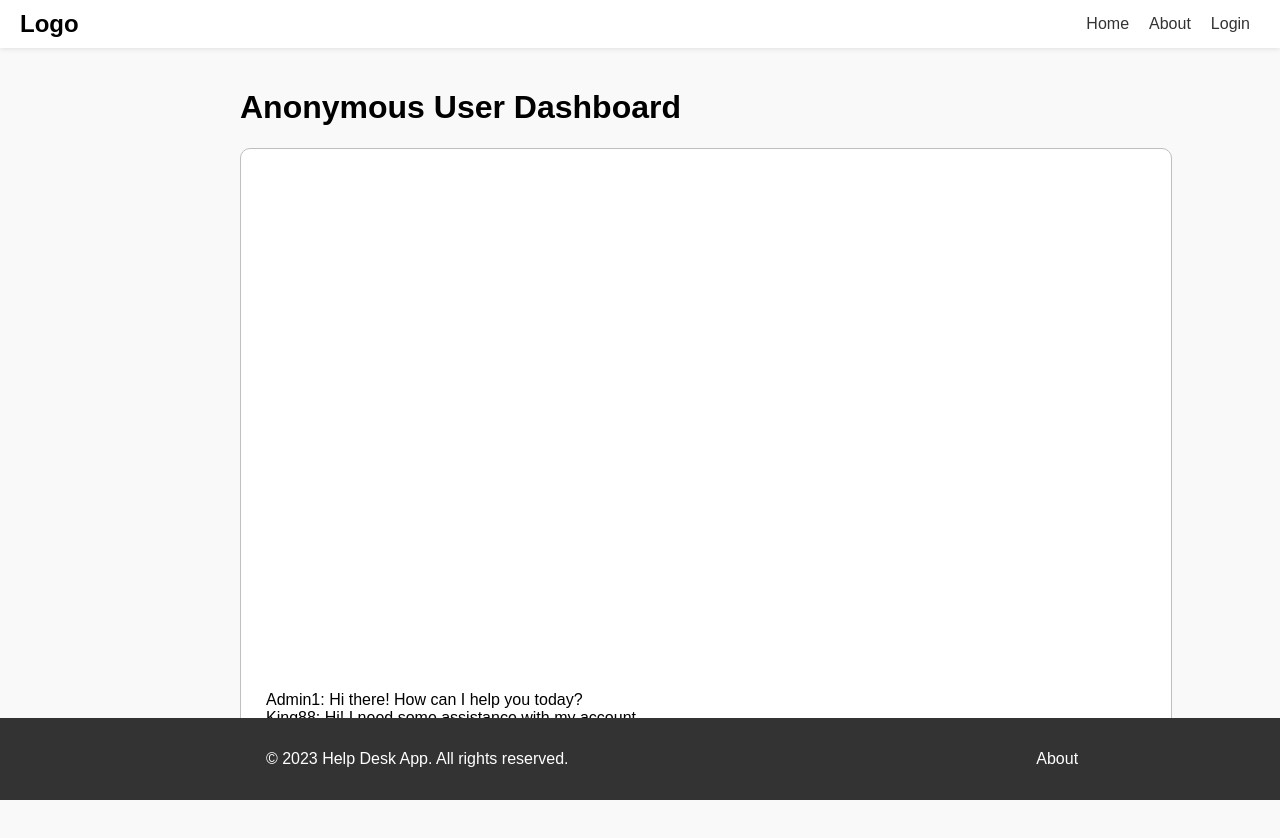
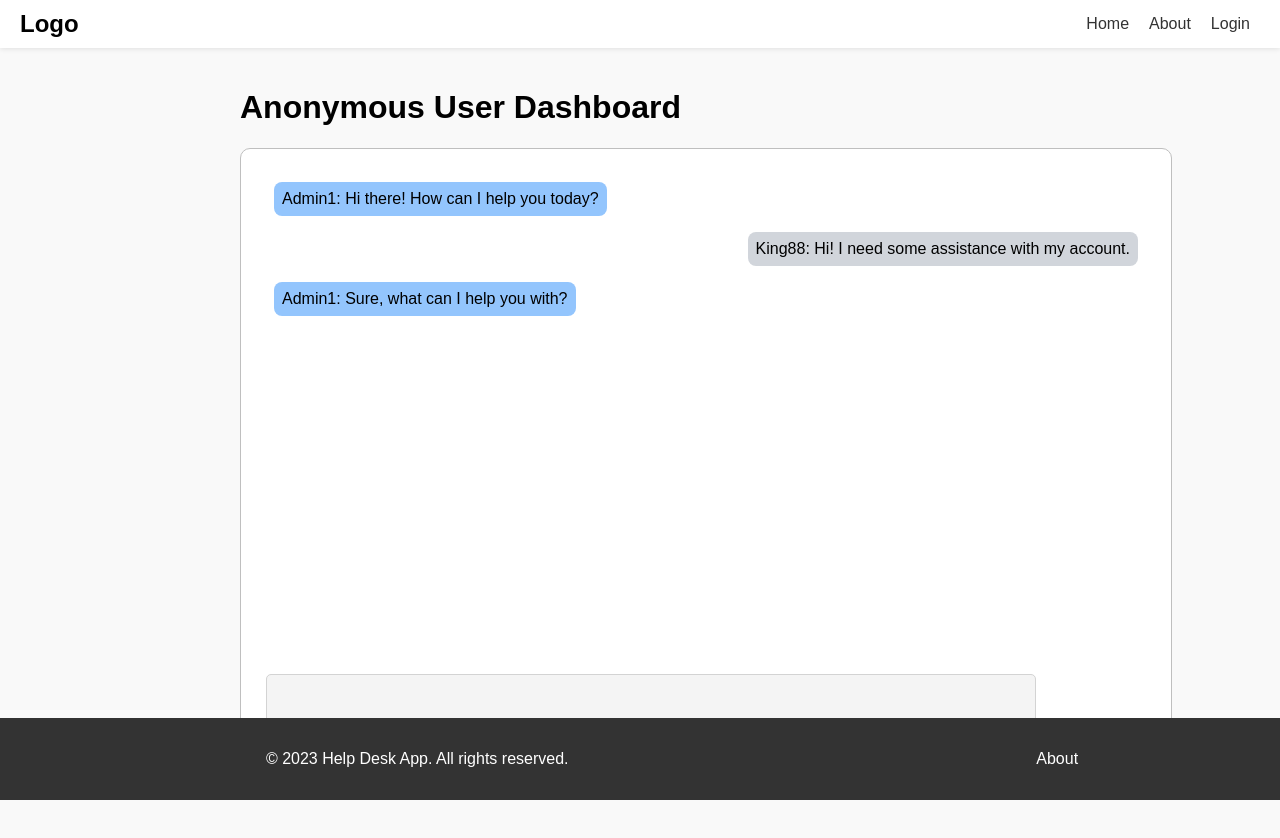
Before and after one commit to kingsley9/EECS4481-Project, a React (Create React App) app in the folder client-app/: page /dashboard in a window 1280 px wide. Shown: the top 838 px of the page. Built offline with nearby package versions, Linux system fonts and the light colour scheme.

Commit message:
update messages

```diff
--- a/client-app/src/components/chat-input.tsx
+++ b/client-app/src/components/chat-input.tsx
@@ -1,4 +1,5 @@
 import React, { useState } from 'react';
+import './chat-input.css';
 
 interface Props {
   onSend: (text: string) => void;
@@ -7,7 +8,7 @@ interface Props {
 const ChatInput: React.FC<Props> = ({ onSend }) => {
   const [text, setText] = useState('');
 
-  const handleInputChange = (e: React.ChangeEvent<HTMLInputElement>) => {
+  const handleInputChange = (e: React.ChangeEvent<HTMLTextAreaElement>) => {
     setText(e.target.value);
   };
 
@@ -21,8 +22,10 @@ const ChatInput: React.FC<Props> = ({ onSend }) => {
 
   return (
     <form onSubmit={handleFormSubmit}>
-      <input type="text" value={text} onChange={handleInputChange} />
-      <button type="submit">Send</button>
+      <div className="message-bar">
+        <textarea value={text} onChange={handleInputChange} />
+        <button type="submit">Send</button>
+      </div>
     </form>
   );
 };
--- a/client-app/src/components/messages.tsx
+++ b/client-app/src/components/messages.tsx
@@ -1,16 +1,24 @@
 import React from 'react';
 import { Message } from '../services/user-messages';
+import './Messages.css';
 
 interface Props {
   messages: Message[];
+  currentUser: string;
 }
 
-const Messages: React.FC<Props> = ({ messages }) => {
+const Messages: React.FC<Props> = ({ messages, currentUser }) => {
   return (
-    <div>
+    <div className="messages-container">
       {messages.map((message: Message) => (
-        <div>
-          <span>{message.sender}: </span>
+        <div
+          className={`message ${
+            message.sender === currentUser ? 'sent' : 'received'
+          }`}
+          key={message.id}
+        >
+          <span>{message.sender}:&nbsp;</span>
+
           <span>{message.content}</span>
         </div>
       ))}
--- a/client-app/src/services/user-messages.ts
+++ b/client-app/src/services/user-messages.ts
@@ -17,6 +17,7 @@ export const sendMessage = async (message: Message, sessionId: any) => {
 };
 
 export interface Message {
+  id: number;
   content: string;
   sender: string;
   timestamp: Date;
```
